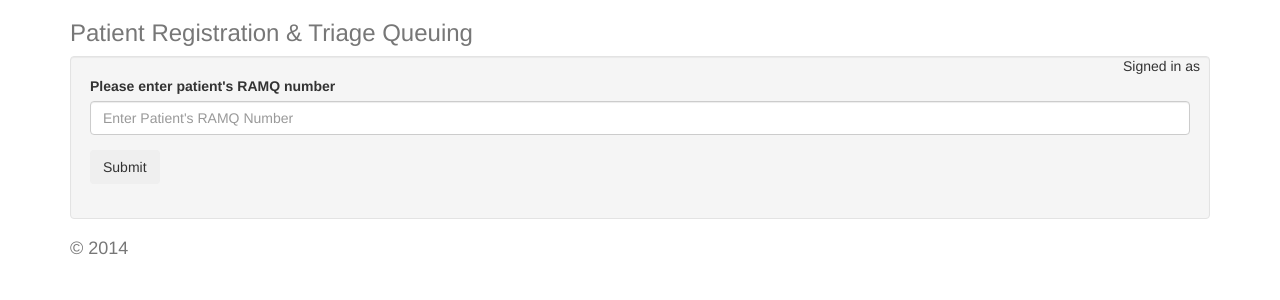
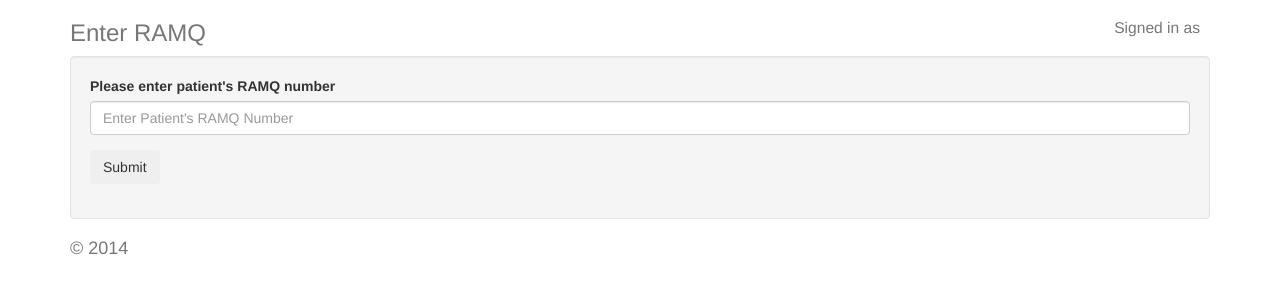
Before and after one commit to robertj456/clinic, a CodeIgniter app: a page that uses application/views/ramq_registration_view.php in a window 1280 px wide. Shown: the top 300 px of the page. Run offline with CodeIgniter, Linux system fonts and the light colour scheme; some libraries are stand-ins or nearby versions.

Commit message:
Reworked the status bar

```diff
--- a/application/views/patient_registration_view.php
+++ b/application/views/patient_registration_view.php
@@ -1,4 +1,4 @@
-		<div class="header"><h3 class="text-muted">Patient Registration & Triage Queuing</h3> <p class='pull-right' style='margin-right:10px;'>Signed in as <?php echo $this->session->userdata('logged_in')['USER_NAME']; ?></p>
+		<div class="header"><h3 class="text-muted">Patient Registration<small class='pull-right' style='margin-right:10px;'>Signed in as <?php echo $this->session->userdata('logged_in')['USER_NAME']; ?></small></h3>
 		<!-- end header -->
 		</div>
 
--- a/application/views/ramq_registration_view.php
+++ b/application/views/ramq_registration_view.php
@@ -1,4 +1,4 @@
-<div class="header"><h3 class="text-muted">Patient Registration & Triage Queuing</h3> <p class='pull-right' style='margin-right:10px;'>Signed in as <?php echo $this->session->userdata('logged_in')['USER_NAME']; ?></p>
+<div class="header"><h3 class="text-muted">Enter RAMQ<small class='pull-right' style='margin-right:10px;'>Signed in as <?php echo $this->session->userdata('logged_in')['USER_NAME']; ?></small></h3>
 <!-- end header -->
 </div>
 
```
